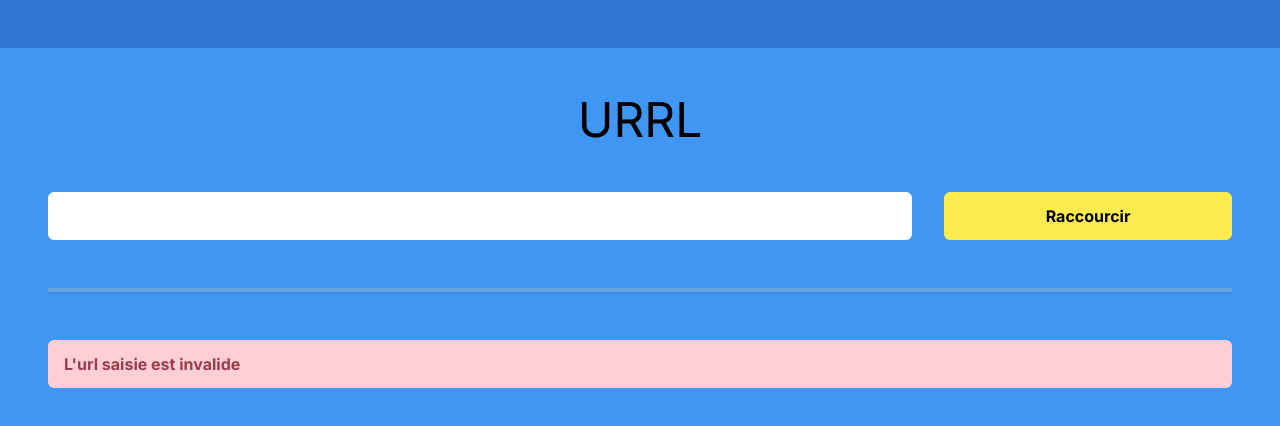
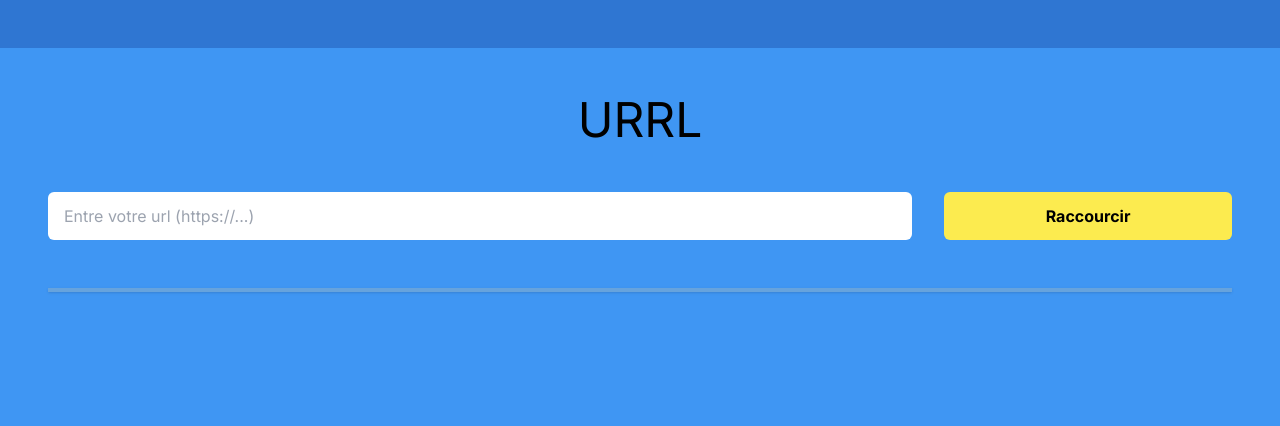
Before and after one commit to Marfa93/lunii-test, a Next.js app: page / in a window 1280 px wide. Shown: the top 426 px of the page. Built offline with nearby package versions, Linux system fonts and the light colour scheme.

Commit message:
Add an URL checker

```diff
--- a/package.json
+++ b/package.json
@@ -15,11 +15,15 @@
     "autoprefixer": "10.4.14",
     "eslint": "8.40.0",
     "eslint-config-next": "13.4.2",
+    "lodash.debounce": "^4.0.8",
     "next": "13.4.2",
     "postcss": "8.4.23",
     "react": "18.2.0",
     "react-dom": "18.2.0",
     "tailwindcss": "3.3.2",
     "typescript": "5.0.4"
+  },
+  "devDependencies": {
+    "@types/lodash.debounce": "^4.0.7"
   }
 }
--- a/src/app/components/Alert.tsx
+++ b/src/app/components/Alert.tsx
@@ -1,5 +1,3 @@
-import React from "react";
-
 type Props = {
   message: string;
   type: "success" | "error";
--- a/src/app/components/Form.tsx
+++ b/src/app/components/Form.tsx
@@ -1,10 +1,31 @@
-import React from "react";
+import { ChangeEvent } from "react";
 
-const Form = () => {
+type Props = {
+  url: string;
+  setUrl: (url: string) => void;
+};
+
+const Form = ({ url, setUrl }: Props) => {
+  const onChange = (event: ChangeEvent<HTMLInputElement>) =>
+    setUrl(event.target.value);
+
   return (
     <form className="pt-12 w-full flex">
-      <input type="text" name="url" className="w-3/4 h-12 pl-4 text-black mr-8 rounded-md"/>
-      <button type="submit" className="bg-bgButton text-black font-bold w-1/4 rounded-md">Raccourcir</button>
+      <input
+        type="text"
+        name="url"
+        value={url}
+        onChange={onChange}
+        placeholder="Entre votre url (https://...)"
+        className="w-3/4 h-12 pl-4 text-black mr-8 rounded-md"
+      />
+      <button
+        type="submit"
+        className="bg-bgButton text-black font-bold w-1/4 rounded-md"
+        disabled={true}
+      >
+        Raccourcir
+      </button>
     </form>
   );
 };
--- a/src/app/page.tsx
+++ b/src/app/page.tsx
@@ -1,12 +1,55 @@
+"use client";
+
+import React, { useEffect, useMemo, useState } from "react";
+import debounce from "lodash.debounce";
 import Alert from "./components/Alert";
 import Form from "./components/Form";
 
 export default function Home() {
+  const [url, setUrl] = useState("");
+  const [isUrlValid, setIsUrlValid] = useState<boolean>();
+
+  const alert = () => {
+    if (url === "") {
+      return null;
+    }
+
+    if (isUrlValid === false) {
+      return <Alert message="L'url saisie est invalide" type="error" />;
+    }
+
+    return <Alert message="L'url saisie est valide" type="success" />;
+  };
+
+  const ping = useMemo(
+    () =>
+      debounce(async (url: string) => {
+        try {
+          const response = await fetch(url, {
+            method: "HEAD",
+            mode: "no-cors",
+          });
+          setIsUrlValid(response.status === 200 || response.status === 0);
+        } catch (error) {
+          setIsUrlValid(false);
+        }
+      }, 500),
+    []
+  );
+
+  useEffect(() => {
+    if (url === "") {
+      return;
+    }
+
+    ping(url);
+  }, [url, ping]);
+
   return (
     <>
-      <Form />
+      <Form url={url} setUrl={setUrl} />
       <hr className="w-full h-1 mt-12 mb-12 bg-colorHr border-none shadow" />
-      <Alert message="L'url saisie est invalide" type="error" />
+      {alert()}
     </>
   );
 }
```
Also changed, not shown: 1 other file (tests, documents, lock files or other folders).
